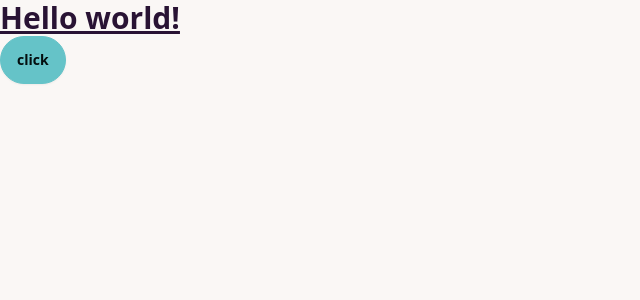
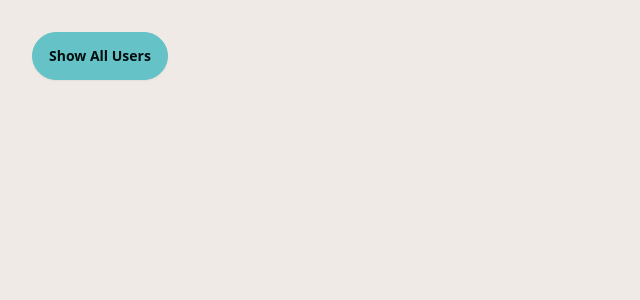
Before and after one commit to shivukc-04/Oblivion-IT-Management, a React app in the folder frontend/: page / in a window 1280 px wide. Shown: the top 300 px of the page, without its empty margins (0-640 px from the left). Built offline with nearby package versions, Linux system fonts and the light colour scheme; the HTML template or start-up script is replaced by a standard one.

Commit message:
feat:create basic ui for homepage for testing

```diff
--- a/frontend/src/App.jsx
+++ b/frontend/src/App.jsx
@@ -1,10 +1,31 @@
+import { useState } from 'react';
+import api from '../src/services/axiosConfig.js'
+
 export default function App() {
+  const [users, setUsers] = useState([]);
+
+  async function fetchUsers() {
+    try {
+      const response = await api.get('/users');
+      setUsers(response.data);
+    } catch (error) {
+      console.error('Error:', error);
+    }
+  }
+
   return (
-    <div>
-      <h1 className="text-3xl font-bold underline">
-      Hello world!
-      </h1>
-      <button className="btn btn-primary">click</button>
+    <div data-theme="corporate" className="min-h-screen bg-base-200 p-8">
+      <button className="btn btn-primary mb-4" onClick={fetchUsers}>
+        Show All Users
+      </button>
+
+      <ul className="space-y-2">
+        {users.map((user, index) => (
+          <li key={index} className="bg-white p-3 rounded shadow">
+            {user.userId}
+          </li>
+        ))}
+      </ul>
     </div>
-  )
+  );
 }
```
